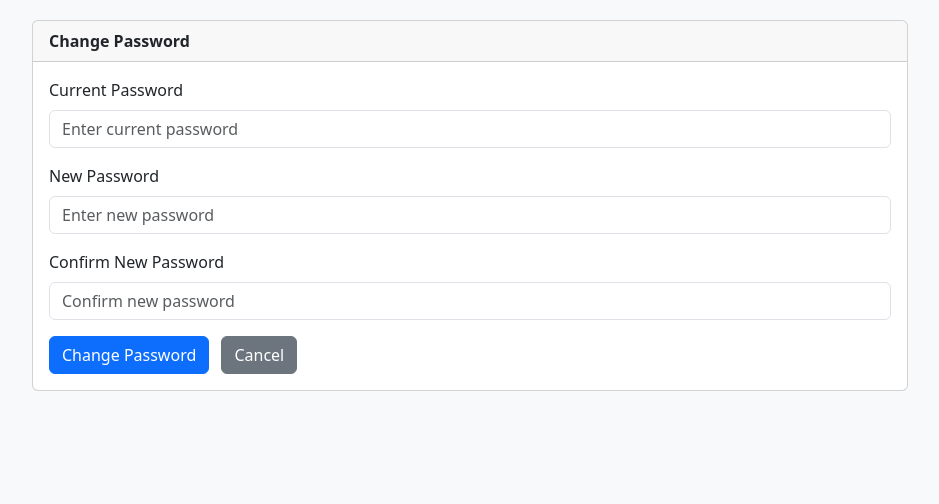
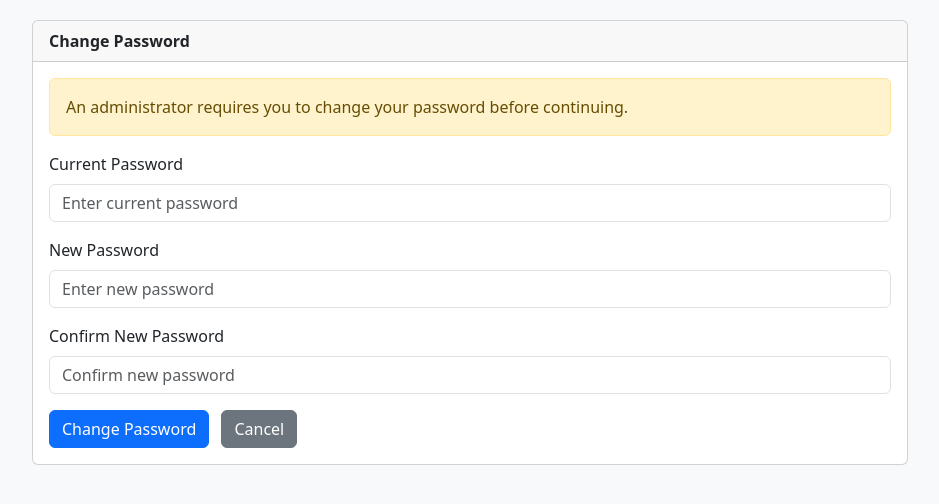
Before and after one commit to djlactose/Bastion, a Flask app: page /change-password in a window 1280 px wide. Shown: the part 56-560 px from the top of the page, without its empty margins (170-1109 px from the left). Run offline with Flask 3, Linux system fonts and the light colour scheme; a user stored in the database is signed in; tables that the repository leaves empty hold one stand-in row (values such as "Sample post"); parts of the project's set-up code (start-up, migrations or seed data) failed here and were passed over; some libraries are stand-ins or nearby versions.

Commit message:
Add 'force password change on next sign-in' flag
Admins can flag a user from the Add/Edit/Register forms (default on for
new users); flagged users are redirected to /change-password on every
authenticated request until they pick a new password. Reuses the
existing self-service /change-password route (current-password gate
preserved as defense-in-depth) and clears the flag on success.

Schema is backwards-compatible: web/migrate.py adds the column to
existing users.db via an idempotent ALTER TABLE; the column defaults
to 0 so no current user is suddenly required to change their password.
Also rate-limits /change-password POST at 10/min.

Co-Authored-By: Claude Opus 4.7 (1M context) <noreply@anthropic.com>

```diff
--- a/web/app.py
+++ b/web/app.py
@@ -108,10 +108,15 @@ class User(UserMixin, db.Model):
     username = db.Column(db.String(150), unique=True, nullable=False)
     password = db.Column(db.String(150), nullable=False)
     is_admin = db.Column(db.Boolean, default=False)
+    # Column added by web/migrate.py for existing DBs; created in-place by
+    # db.create_all() for fresh DBs. Default False preserves prior behavior.
+    force_password_change = db.Column(db.Boolean, default=False, nullable=False)
 
 @login_manager.user_loader
 def load_user(user_id):
     return User.query.get(int(user_id))
+
+_FORCE_PW_ALLOWED_ENDPOINTS = frozenset({'change_password', 'logout', 'login', 'static'})
 
 # Configuration file paths
 config_file = '/etc/bastion/servers.conf'
@@ -519,11 +524,21 @@ def register():
             flash('Username already exists.', 'danger')
             return render_template('register.html')
         is_admin = 'is_admin' in request.form
+        force_pw_change = 'force_password_change' in request.form
         hashed_password = generate_password_hash(password, method='pbkdf2:sha256')
-        user = User(username=username, password=hashed_password, is_admin=is_admin)
+        user = User(
+            username=username,
+            password=hashed_password,
+            is_admin=is_admin,
+            force_password_change=force_pw_change,
+        )
         db.session.add(user)
         db.session.commit()
-        audit_log('USER_CREATED', f'target_user={username} is_admin={is_admin}')
+        audit_log(
+            'USER_CREATED',
+            f'target_user={username} is_admin={is_admin} '
+            f'force_password_change={force_pw_change}',
+        )
         flash(f'Account created for {username}!', 'success')
         return redirect(url_for('index'))
     return render_template('register.html')
@@ -540,32 +555,46 @@ def refresh_session():
     session.permanent = True
     app.permanent_session_lifetime = timedelta(minutes=30)
 
+@app.before_request
+def enforce_forced_password_change():
+    if not current_user.is_authenticated:
+        return
+    if not getattr(current_user, 'force_password_change', False):
+        return
+    if request.endpoint is None or request.endpoint in _FORCE_PW_ALLOWED_ENDPOINTS:
+        return
+    return redirect(url_for('change_password'))
+
 @app.route('/change-password', methods=['GET', 'POST'])
+@limiter.limit("10 per minute", methods=["POST"])
 @login_required
 def change_password():
+    forced = bool(current_user.force_password_change)
     if request.method == 'POST':
         current_pw = request.form['current_password']
         new_pw = request.form['password']
         confirm_pw = request.form.get('confirm_password', '')
         if not check_password_hash(current_user.password, current_pw):
             flash('Current password is incorrect.', 'danger')
-            return render_template('change_password.html')
+            return render_template('change_password.html', forced=forced)
         if new_pw != confirm_pw:
             flash('New passwords do not match.', 'danger')
-            return render_template('change_password.html')
+            return render_template('change_password.html', forced=forced)
         if not new_pw:
             flash('New password cannot be empty.', 'danger')
-            return render_template('change_password.html')
+            return render_template('change_password.html', forced=forced)
         valid, msg = validate_password(new_pw)
         if not valid:
             flash(msg, 'danger')
-            return render_template('change_password.html')
+            return render_template('change_password.html', forced=forced)
         current_user.password = generate_password_hash(new_pw, method='pbkdf2:sha256')
+        was_forced = forced
+        current_user.force_password_change = False
         db.session.commit()
-        audit_log('PASSWORD_CHANGED')
+        audit_log('PASSWORD_CHANGED', f'forced={was_forced}')
         flash('Password changed successfully!', 'success')
         return redirect(url_for('index'))
-    return render_template('change_password.html')
+    return render_template('change_password.html', forced=forced)
 
 @app.route('/users')
 @login_required
@@ -599,11 +628,21 @@ def add_user():
             flash('Username already exists.', 'danger')
             return render_template('add_user.html')
         is_admin = 'is_admin' in request.form
+        force_pw_change = 'force_password_change' in request.form
         hashed_password = generate_password_hash(password, method='pbkdf2:sha256')
-        user = User(username=username, password=hashed_password, is_admin=is_admin)
+        user = User(
+            username=username,
+            password=hashed_password,
+            is_admin=is_admin,
+            force_password_change=force_pw_change,
+        )
         db.session.add(user)
         db.session.commit()
-        audit_log('USER_CREATED', f'target_user={username} is_admin={is_admin}')
+        audit_log(
+            'USER_CREATED',
+            f'target_user={username} is_admin={is_admin} '
+            f'force_password_change={force_pw_change}',
+        )
         flash(f'Account created for {username}!', 'success')
         return redirect(url_for('list_users'))
     return render_template('add_user.html')
@@ -640,8 +679,17 @@ def edit_user(id):
             flash('Cannot remove admin from the last admin account.', 'danger')
             return render_template('edit_user.html', user=user)
         user.is_admin = new_is_admin
+        new_force_pw = 'force_password_change' in request.form
+        if new_force_pw and user.id == current_user.id and not user.force_password_change:
+            flash('You will be required to change your password on your next request.', 'warning')
+        user.force_password_change = new_force_pw
         db.session.commit()
-        audit_log('USER_EDITED', f'target_user={user.username} is_admin={user.is_admin} password_changed={password_changed}')
+        audit_log(
+            'USER_EDITED',
+            f'target_user={user.username} is_admin={user.is_admin} '
+            f'password_changed={password_changed} '
+            f'force_password_change={user.force_password_change}',
+        )
         flash(f'Account updated for {user.username}!', 'success')
         return redirect(url_for('list_users'))
     return render_template('edit_user.html', user=user)
--- a/web/templates/add_user.html
+++ b/web/templates/add_user.html
@@ -29,6 +29,10 @@
                 <input type="checkbox" class="form-check-input" name="is_admin" id="is_admin">
                 <label class="form-check-label" for="is_admin">Admin</label>
             </div>
+            <div class="form-check mb-3">
+                <input type="checkbox" class="form-check-input" name="force_password_change" id="force_password_change" checked>
+                <label class="form-check-label" for="force_password_change">Require password change on next sign-in</label>
+            </div>
             <button type="submit" class="btn btn-primary">Add User</button>
         </form>
         <a href="{{ url_for('list_users') }}" class="btn btn-secondary mt-2">Back to User List</a>
--- a/web/templates/change_password.html
+++ b/web/templates/change_password.html
@@ -8,6 +8,11 @@
         Change Password
     </div>
     <div class="card-body">
+        {% if forced %}
+        <div class="alert alert-warning" role="alert">
+            An administrator requires you to change your password before continuing.
+        </div>
+        {% endif %}
         <form method="POST" onsubmit="return validateNewPasswords()">
             <input type="hidden" name="csrf_token" value="{{ csrf_token() }}"/>
             <div class="mb-3">
--- a/web/templates/edit_user.html
+++ b/web/templates/edit_user.html
@@ -30,6 +30,10 @@
                 <input type="checkbox" class="form-check-input" name="is_admin" id="is_admin" {% if user.is_admin %}checked{% endif %}>
                 <label class="form-check-label" for="is_admin">Admin</label>
             </div>
+            <div class="form-check mb-3">
+                <input type="checkbox" class="form-check-input" name="force_password_change" id="force_password_change" {% if user.force_password_change %}checked{% endif %}>
+                <label class="form-check-label" for="force_password_change">Require password change on next sign-in</label>
+            </div>
             <button type="submit" class="btn btn-primary">Update User</button>
         </form>
         <a href="{{ url_for('list_users') }}" class="btn btn-secondary mt-2">Back to User List</a>
--- a/web/templates/register.html
+++ b/web/templates/register.html
@@ -25,6 +25,10 @@
             <div id="error-message" class="text-danger mb-3" style="display: none;">
                 Passwords do not match!
             </div>
+            <div class="form-check mb-3">
+                <input type="checkbox" class="form-check-input" name="force_password_change" id="force_password_change" checked>
+                <label class="form-check-label" for="force_password_change">Require password change on next sign-in</label>
+            </div>
             <button type="submit" class="btn btn-primary">Register</button>
         </form>
     </div>
--- a/web/templates/users.html
+++ b/web/templates/users.html
@@ -25,6 +25,9 @@
                             {% if user.id == current_user.id %}
                                 <span class="badge bg-info ms-1">You</span>
                             {% endif %}
+                            {% if user.force_password_change %}
+                                <span class="badge bg-warning text-dark ms-1" title="Must change password on next sign-in">Must change pw</span>
+                            {% endif %}
                         </td>
                         <td>
                             {% if user.is_admin %}
```
Also changed, not shown: web/migrate.py (+40 -0 lines).
